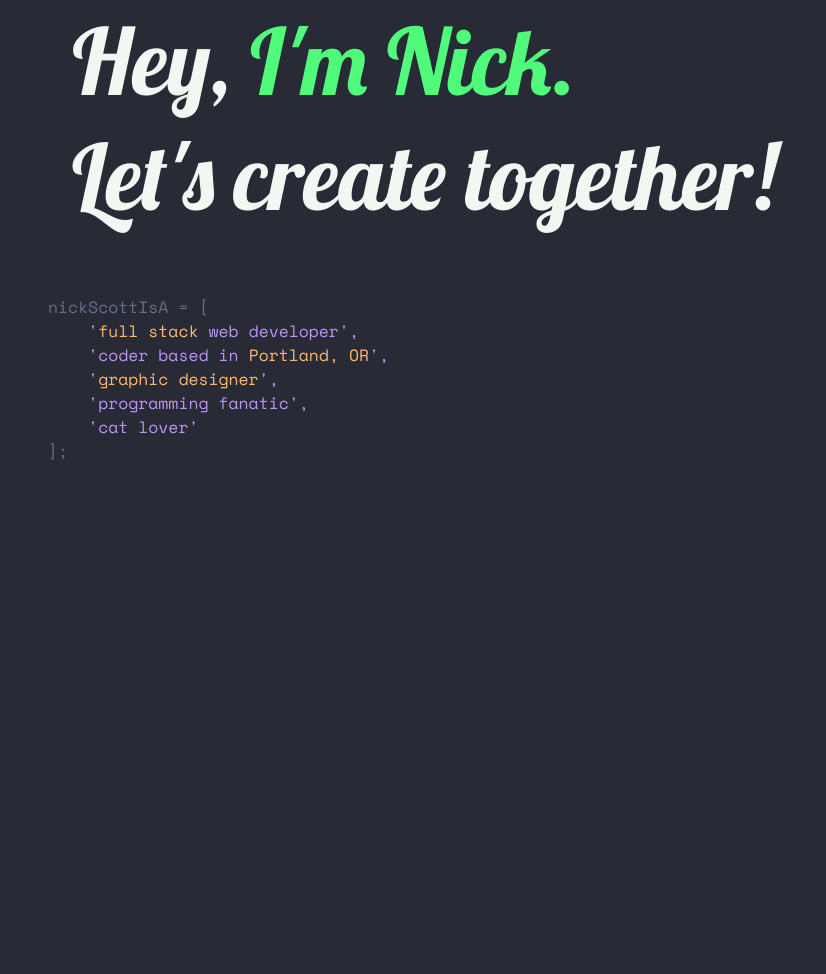
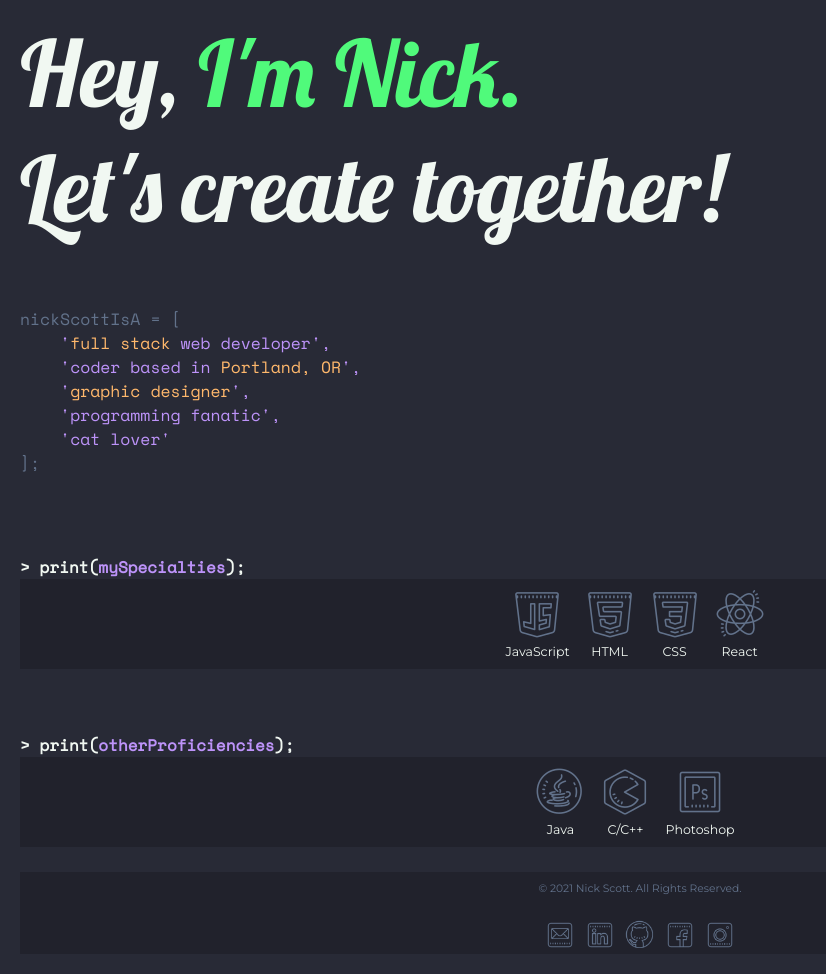
Before and after one commit to itsdotnickscott/Portfolio, a plain HTML site: page index.html in a window 1280 px wide. Shown: the part 275-1249 px from the top of the page, without its empty margins (0-826 px from the left). Before the commit the page ends 800 px from the top, so only its background shows below. Drawn offline with nearby package versions, Linux system fonts and the light colour scheme.

Commit message:
Added skills section, folder, and assets.

```diff
--- a/index.html
+++ b/index.html
@@ -8,6 +8,7 @@
 		<link href="style.css" rel="stylesheet" type="text/css" />
 		<link rel="stylesheet" href="https://fonts.googleapis.com/css?family=Lobster">
 		<link rel="stylesheet" href="https://fonts.googleapis.com/css?family=Space+Mono">
+		<link rel="stylesheet" href="https://fonts.googleapis.com/css?family=Montserrat">
 	</head>
 
 	<body>
@@ -37,5 +38,55 @@
 			</span>
 			<li class="blue">&#93;;</li>
 		</ul>
+
+		<section id="skills">
+			<h4>&gt; print(<span class="purple">mySpecialties</span>);</h4>
+			<figure>
+				<figure>
+					<img src="assets/icon-javascript.png" alt="JavaScript Logo" />
+					<figcaption>JavaScript</figcaption>
+				</figure>
+				<figure>
+					<img src="assets/icon-html.png" alt="HTML5 Logo" />
+					<figcaption>HTML</figcaption>
+				</figure>
+				<figure>
+					<img src="assets/icon-css.png" alt="CSS3 Logo" />
+					<figcaption>CSS</figcaption>
+				</figure>
+				<figure>
+					<img src="assets/icon-react.png" alt="React Logo" />
+					<figcaption>React</figcaption>
+				</figure>
+			</figure>
+
+			<h4>&gt; print(<span class="purple">otherProficiencies</span>);</h4>
+			<figure>
+				<figure>
+					<img src="assets/icon-java.png" alt="Java Logo" />
+					<figcaption>Java</figcaption>
+				</figure>
+				<figure>
+					<img src="assets/icon-c.png" alt="C Logo" />
+					<figcaption>C/C++</figcaption>
+				</figure>
+				<figure>
+					<img src="assets/icon-photoshop.png" alt="Photoshop Logo" />
+					<figcaption>Photoshop</figcaption>
+				</figure>
+			</figure>
+		</section>
+
+		<footer>
+			<h6 class="blue">&#169; 2021 Nick Scott. All Rights Reserved.</h6>
+			<figure>
+				<a href="mailto:nicholas.jay.scott@gmail.com"><img src="assets/icon-mail.png" alt="Email Logo" /></a>
+				<a href="https://www.linkedin.com/in/itsdotnickscott"><img src="assets/icon-linkedin.png" alt="LinkedIn Logo" /></a>
+				<a href="https://github.com/itsdotnickscott"><img src="assets/icon-github.png" alt="Github Logo" /></a>
+				<a href="https://www.facebook.com/profile.php?id=100013466385698"><img src="assets/icon-facebook.png" alt="Facebook Logo" /></a>
+				<a href="https://www.instagram.com/its.nickscott/?hl=en"><img src="assets/icon-instagram.png" alt="Instagram Logo" /></a>
+
+			</figure>
+		</footer>
 	</body>
 </html>
--- a/style.css
+++ b/style.css
@@ -1,30 +1,83 @@
 @charset "utf-8";
 
+/* general tags */
 body {
 	background-color: #282a36;
 	color: #f1f8f2;
+	margin: 20px;
 }
 
-header {
+header, footer, #skills figure {
 	background-color: #21222c;
-}
-
-nav {
-	display: flex;
-	justify-content: flex-start;
 }
 
 ul {
 	list-style: none;
-	font-family: "Space Mono"
+	padding: 0;
+}
+
+li, h4 {
+	font-family: "Space Mono";
+}
+
+h1 {
+	font-family: Lobster;
+	font-size: calc(15px + 6vw);
+}
+
+h1, h6 {
+	font-weight: normal;
+}
+
+h4 {
+	font-variant-ligatures: none;
+	margin: 0;
+	padding-top: 5vw;
+}
+
+h6 {
+	padding: 10px 0 0 0;
+	text-align: center;
+}
+
+p, figcaption, h6 {
+	font-family: Montserrat;
+}
+
+figcaption {
+	padding-top: 5px;
+	font-size: calc(10px + 0.2vw);
+	text-align: center;
+}
+
+footer figure {
+	display: flex;
+	justify-content: center;
+	margin: 0;
+	padding: 0;
+}
+
+footer figure img {
+	max-width: 30px;
+	max-height: 30px;
+	width: auto;
+	height: auto;
+	padding: 0 5px;
 }
 
 #intro {
 	font-size: calc(10px + 0.5vw);
 }
 
+/* navigation box (top) */
+nav {
+	display: flex;
+	justify-content: flex-start;
+}
+
 nav ul {
 	list-style: none;
+	padding-left: 20px;
 }
 
 nav ul li {
@@ -36,11 +89,29 @@ nav ul li a {
 	color: #ff79bd;
 }
 
-h1 {
-	font-family: Lobster;
-	font-weight: normal;
-	font-size: calc(15px + 6vw);
-	padding-left: 5vw;
+/* skills (index.html) */
+section figure {
+	display: flex;
+	flex-direction: row;
+	justify-content: center;
+	margin: 0 5px 0 0;
+
+}
+
+section figure figure {
+	display: flex;
+	align-items: center;
+	text-align: center;
+	padding: 10px 5px;
+	flex-direction: column;
+
+}
+
+section figure figure img {
+	max-width: 50px;
+	max-height: 50px;
+	width: auto;
+	height: auto;
 }
 
 /* these classes are used to color text something other than white */
```
Also changed, not shown: assets/icon-c.png (added), assets/icon-css.png (added), assets/icon-facebook.png (added), assets/icon-github.png (added), assets/icon-html.png (added), assets/icon-instagram.png (added), assets/icon-java.png (added), assets/icon-javascript.png (added), assets/icon-linkedin.png (added), assets/icon-mail.png (added), assets/icon-photoshop.png (added), assets/icon-react.png (added), assets/project-pandemic.jpg (added).
